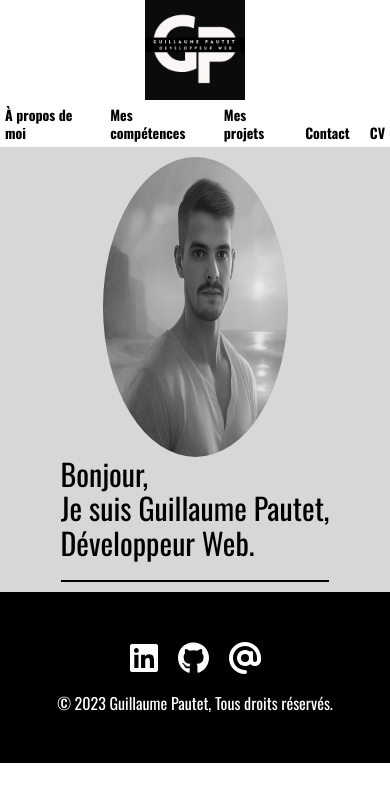
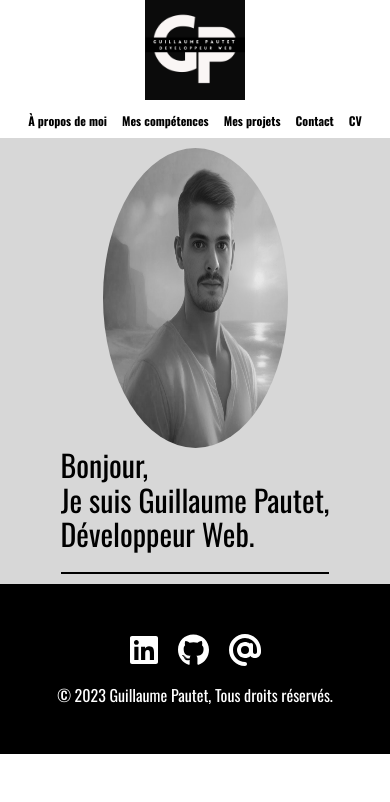
Before and after one commit to Poussin-5/OCProjet8, a React (Create React App) app: page / in a window 390 px wide. Shown: the top 802 px of the page. Built offline with nearby package versions, Linux system fonts and the light colour scheme.

Commit message:
Update header.scss

```diff
--- a/src/components/header/header.scss
+++ b/src/components/header/header.scss
@@ -31,6 +31,7 @@
   color: var(--first-color);
 
   h1 {
+    width: 50%;
     max-height: 150px;
     margin: 0;
     img {
@@ -40,14 +41,20 @@
     }
   }
   ul {
+    width: 100%;
     padding: 5px 20px;
     list-style-type: none;
     display: flex;
     gap: 20px;
     align-items: flex-end;
+    justify-content: flex-end;
+    li {
+      padding: 5px;
+    }
+
     a {
       text-decoration: none;
-      font-size: 24px;
+      font-size: 18px;
       font-weight: bold;
       color: var(--first-color);
     }
@@ -55,21 +62,37 @@
     a:visited {
       color: var(--first-color);
     }
-    .underline {
-      text-decoration: underline;
+    .activ {
+      padding: 5px 20px;
+      border-radius: 15px;
+      background-color: var(--third-color);
     }
-
     li :hover {
-      text-decoration: underline;
+      padding: 5px 20px;
+      border-radius: 15px;
+      background-color: var(--third-color);
     }
   }
 }
 
+@media (max-width: 950px) {
+  .header-nav {
+    ul {
+      gap: 5px;
+      a {
+        font-size: 16px;
+      }
+    }
+  }
+}
 @media (max-width: 768px) {
   .header-nav {
     flex-direction: column;
     flex-wrap: nowrap;
     align-items: center;
+    ul {
+      justify-content: center;
+    }
     h1 {
       height: 100px;
       width: 100px;
@@ -82,7 +105,13 @@
       padding: 5px;
       overflow: scroll;
       a {
-        font-size: 14px;
+        font-size: 12px;
+      }
+      .activ {
+        padding: 5px;
+      }
+      li :hover {
+        padding: 5px;
       }
     }
   }
```
